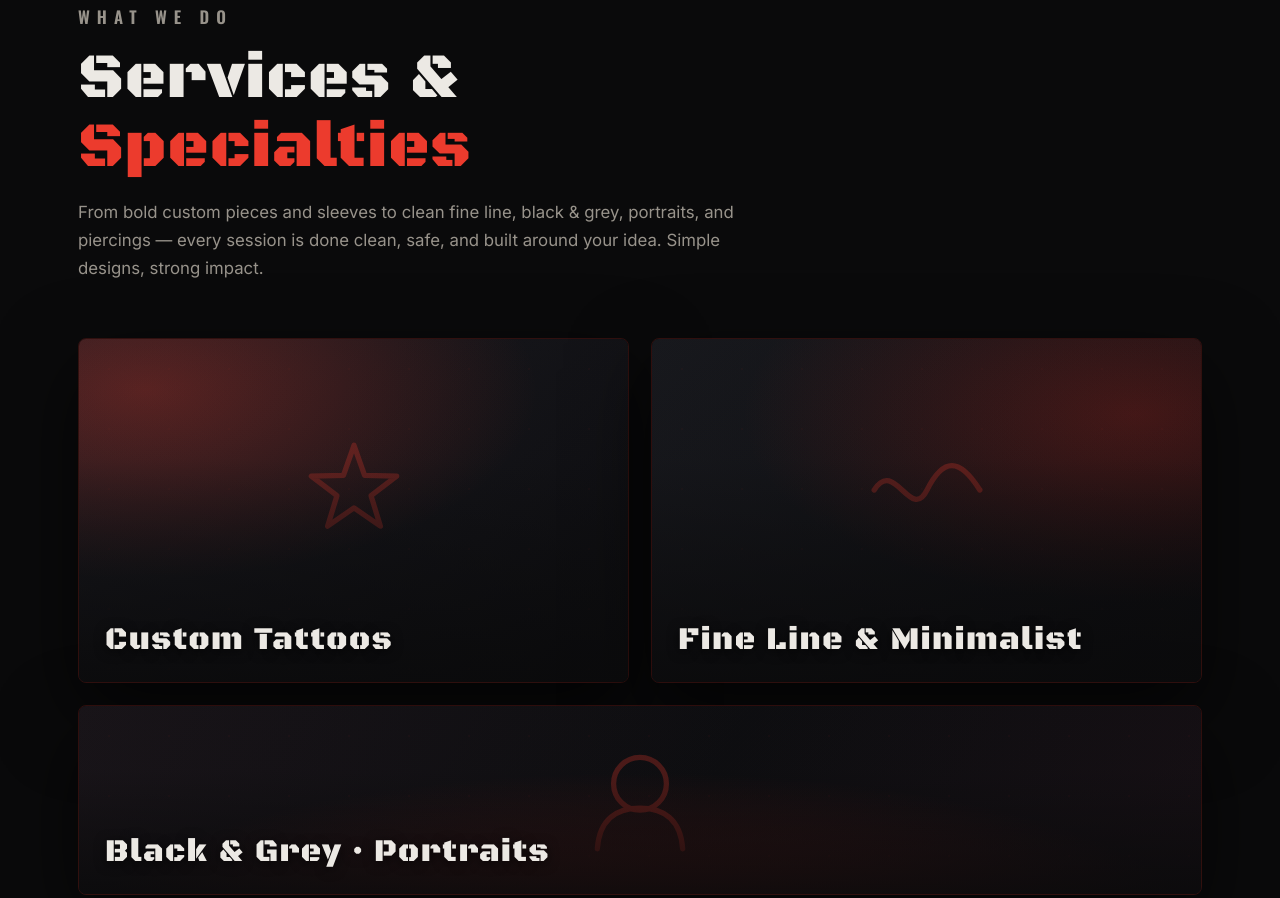
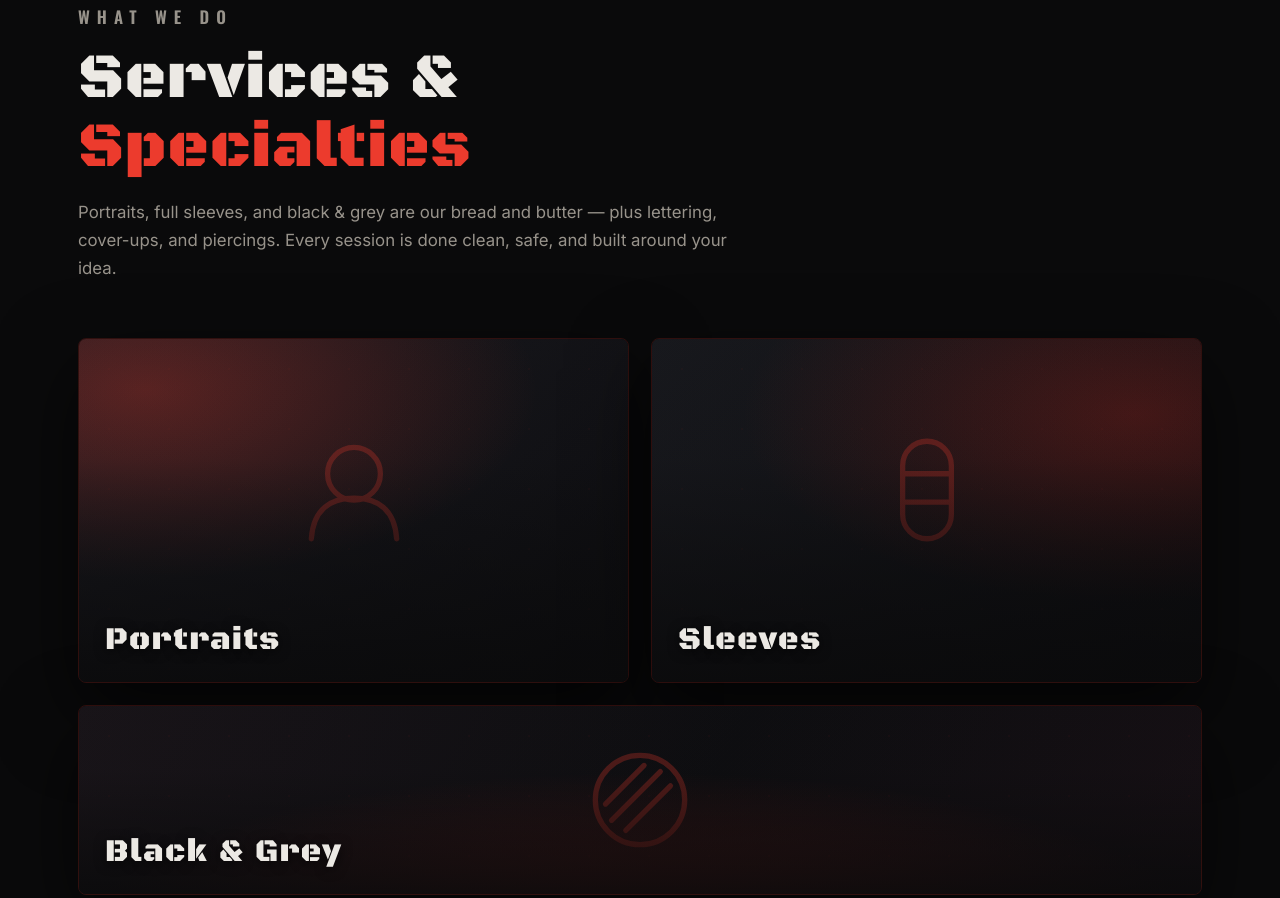
Before and after one commit to velosify/offthayard, a plain HTML site: page index.html in a window 1280 px wide. Shown: the part 1104-2002 px from the top of the page. Drawn offline with nearby package versions, Linux system fonts and the light colour scheme; a web font is replaced by a local one.

Commit message:
Update services to Portraits, Sleeves, Black & Grey

```diff
--- a/index.html
+++ b/index.html
@@ -427,8 +427,8 @@
 
 <div class="marquee">
   <div class="marquee-track">
-    <span>CUSTOM TATTOOS <b>✦</b> BLACK &amp; GREY <b>✦</b> PORTRAITS <b>✦</b> FINE LINE <b>✦</b> PIERCINGS <b>✦</b> CUSTOM TATTOOS <b>✦</b> BLACK &amp; GREY <b>✦</b> PORTRAITS <b>✦</b> FINE LINE <b>✦</b> PIERCINGS <b>✦</b></span>
-    <span>CUSTOM TATTOOS <b>✦</b> BLACK &amp; GREY <b>✦</b> PORTRAITS <b>✦</b> FINE LINE <b>✦</b> PIERCINGS <b>✦</b> CUSTOM TATTOOS <b>✦</b> BLACK &amp; GREY <b>✦</b> PORTRAITS <b>✦</b> FINE LINE <b>✦</b> PIERCINGS <b>✦</b></span>
+    <span>PORTRAITS <b>✦</b> SLEEVES <b>✦</b> BLACK &amp; GREY <b>✦</b> PIERCINGS <b>✦</b> COVER-UPS <b>✦</b> PORTRAITS <b>✦</b> SLEEVES <b>✦</b> BLACK &amp; GREY <b>✦</b> PIERCINGS <b>✦</b> COVER-UPS <b>✦</b></span>
+    <span>PORTRAITS <b>✦</b> SLEEVES <b>✦</b> BLACK &amp; GREY <b>✦</b> PIERCINGS <b>✦</b> COVER-UPS <b>✦</b> PORTRAITS <b>✦</b> SLEEVES <b>✦</b> BLACK &amp; GREY <b>✦</b> PIERCINGS <b>✦</b> COVER-UPS <b>✦</b></span>
   </div>
 </div>
 
@@ -438,20 +438,20 @@
     <div class="sec-head reveal">
       <p class="eyebrow">What We Do</p>
       <h2>Services &amp; <span class="accent">Specialties</span></h2>
-      <p>From bold custom pieces and sleeves to clean fine line, black &amp; grey, portraits, and piercings — every session is done clean, safe, and built around your idea. Simple designs, strong impact.</p>
+      <p>Portraits, full sleeves, and black &amp; grey are our bread and butter — plus lettering, cover-ups, and piercings. Every session is done clean, safe, and built around your idea.</p>
     </div>
     <div class="grid services">
       <div class="scard reveal">
-        <div class="bg bg1"><svg class="scard-ico" viewBox="0 0 32 32" fill="none" stroke="currentColor" stroke-width="1.3" stroke-linejoin="round"><path d="M16 5 18.6 12.4 26.5 12.6 20.2 17.4 22.5 24.9 16 20.4 9.5 24.9 11.8 17.4 5.5 12.6 13.4 12.4 Z"/></svg></div>
-        <h3>Custom Tattoos</h3>
+        <div class="bg bg1"><svg class="scard-ico" viewBox="0 0 32 32" fill="none" stroke="currentColor" stroke-width="1.3" stroke-linecap="round"><circle cx="16" cy="12" r="6.5"/><path d="M5.5 28 C 6 20.5, 10.5 18, 16 18 C 21.5 18, 26 20.5, 26.5 28"/></svg></div>
+        <h3>Portraits</h3>
       </div>
       <div class="scard reveal">
-        <div class="bg bg2"><svg class="scard-ico" viewBox="0 0 32 32" fill="none" stroke="currentColor" stroke-width="1.3" stroke-linecap="round"><path d="M3 16 C 8 8, 12 24, 16 16 S 24 8, 29 16"/></svg></div>
-        <h3>Fine Line &amp; Minimalist</h3>
+        <div class="bg bg2"><svg class="scard-ico" viewBox="0 0 32 32" fill="none" stroke="currentColor" stroke-width="1.3" stroke-linecap="round" stroke-linejoin="round"><rect x="10" y="4" width="12" height="24" rx="6"/><path d="M10.5 12 h11 M10.5 19 h11"/></svg></div>
+        <h3>Sleeves</h3>
       </div>
       <div class="scard wide reveal">
-        <div class="bg bg3"><svg class="scard-ico" viewBox="0 0 32 32" fill="none" stroke="currentColor" stroke-width="1.3" stroke-linecap="round"><circle cx="16" cy="12" r="6.5"/><path d="M5.5 28 C 6 20.5, 10.5 18, 16 18 C 21.5 18, 26 20.5, 26.5 28"/></svg></div>
-        <h3>Black &amp; Grey · Portraits</h3>
+        <div class="bg bg3"><svg class="scard-ico" viewBox="0 0 32 32" fill="none" stroke="currentColor" stroke-width="1.3" stroke-linecap="round"><circle cx="16" cy="16" r="11"/><path d="M9 21 L21 9 M12.5 23.5 L23.5 12.5 M7.5 17 L17 7.5"/></svg></div>
+        <h3>Black &amp; Grey</h3>
       </div>
     </div>
   </div>
@@ -730,7 +730,8 @@
       </div>
       <div class="foot-col reveal">
         <h5>Services</h5>
-        <a href="#services">Custom Tattoos</a>
+        <a href="#services">Portraits</a>
+        <a href="#services">Sleeves</a>
         <a href="#services">Black &amp; Grey</a>
         <a href="#services">Piercings</a>
       </div>
```
